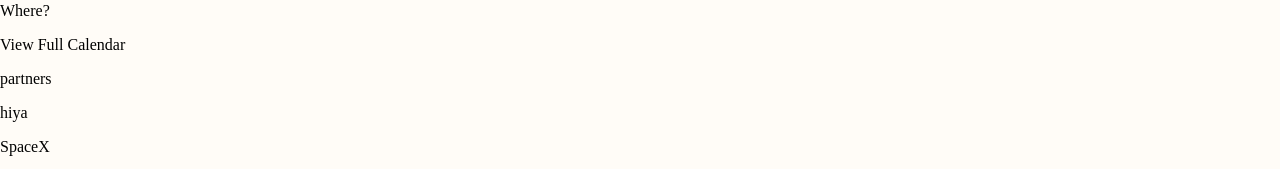
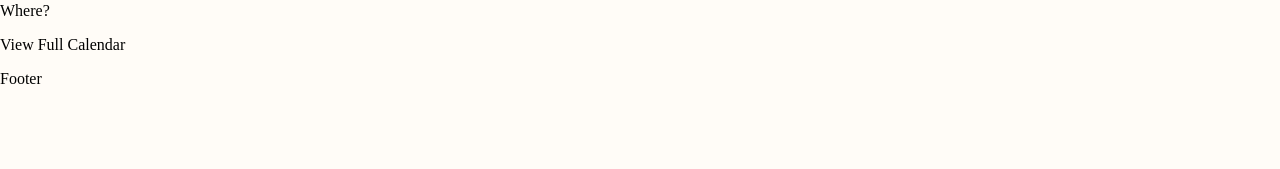
Before and after one commit to JimmyALiu/iMuslims, a React (Vite) app: page / in a window 1280 px wide. Shown: the part 1297-1466 px from the top of the page. After the commit the page ends 1385 px from the top, so only its background shows below. Built offline with nearby package versions, Linux system fonts and the light colour scheme.

Commit message:
Replace temporary footer with Footer component

```diff
--- a/src/App.jsx
+++ b/src/App.jsx
@@ -5,6 +5,8 @@
 import About from './components/About'
 import Events from './components/Events'
 import Connect from './components/Connect'
+import Footer from './components/Footer'
+
 
 function App() {
   // page will either be Home/Events/About/Connect
@@ -13,21 +15,14 @@
   return (
     <>
       <Header page={page} setPage={setPage} />
+
       {(page == 'Events') ? <Events /> :
        (page == 'About') ? <About /> :
        (page == 'Connect') ? <Connect /> :
        <Home />}
 
-
-      <footer>
-        <p> partners </p>
-        <p>hiya</p>
-        <p>SpaceX</p>
-      </footer>
+      <Footer />
     </>
-
-
-
   )
 }
 
```
